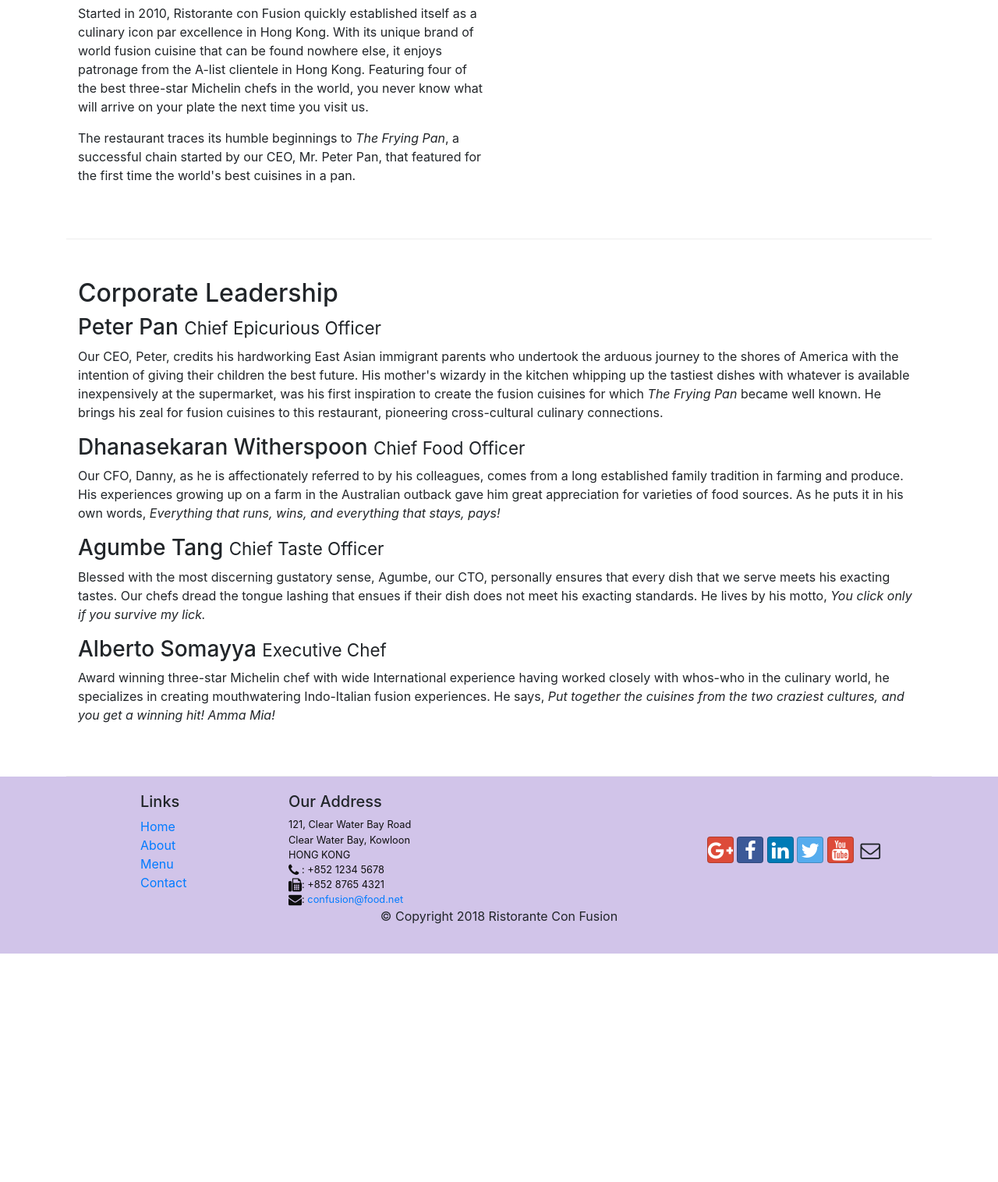
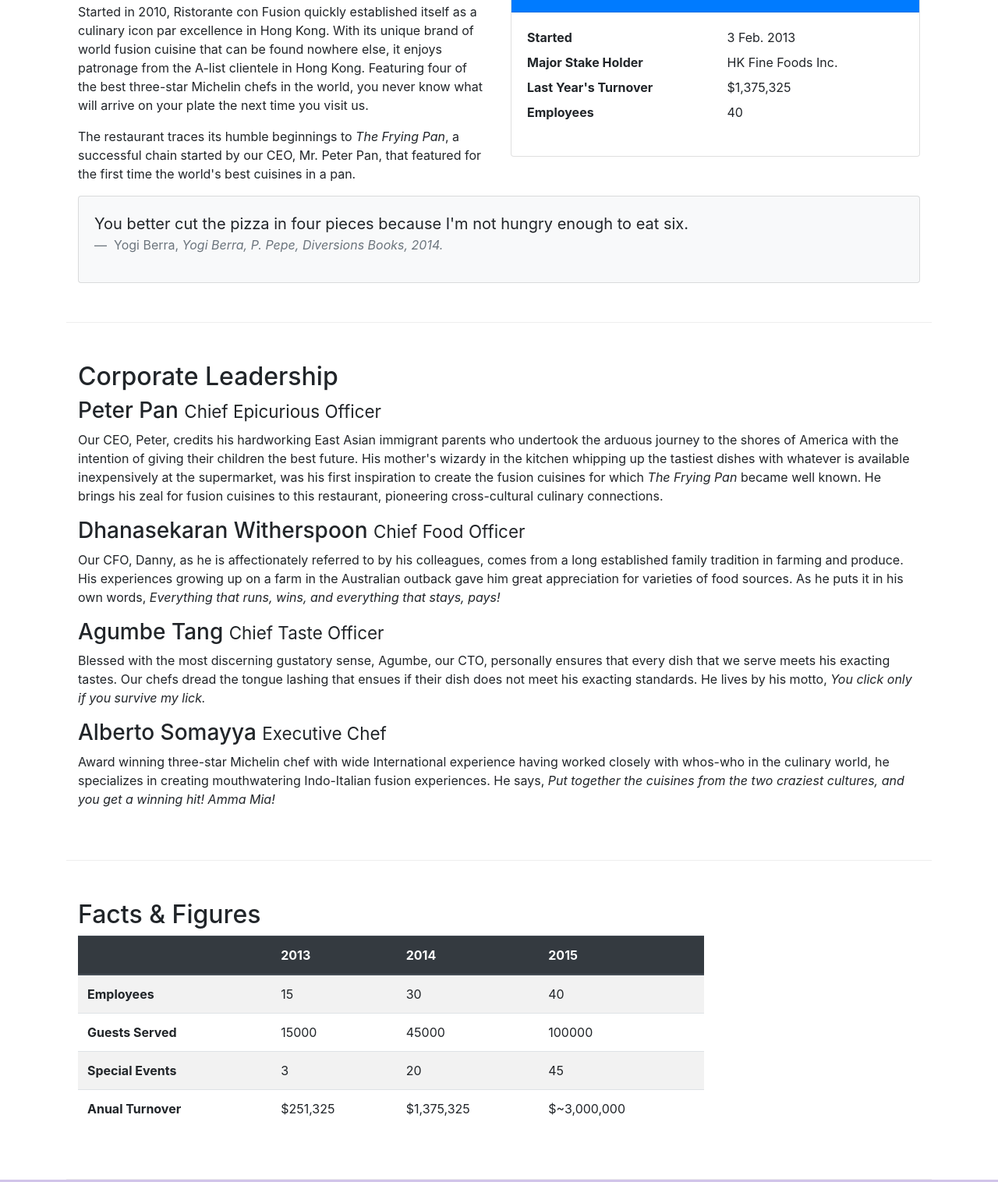
Before and after one commit to kiltro-dev/conFusion, a website: page aboutus.html in a window 1280 px wide. Shown: the part 558-2074 px from the top of the page at 78% size. Before the commit the page ends 1781 px from the top, so only its background shows below. Drawn offline with nearby package versions, Linux system fonts and the light colour scheme.

Commit message:
table and cards

```diff
--- a/aboutus.html
+++ b/aboutus.html
@@ -63,18 +63,44 @@
             </div>
         </div>
 
-        <div class="row row-content align-items-center">
-            <div class="col-12 col-sm-6">
+        <div class="row row-content">
+            <div class="col-sm-6">
                 <h2>Our History</h2>
                 <p>Started in 2010, Ristorante con Fusion quickly established itself as a culinary icon par excellence in Hong Kong. With its unique brand of world fusion cuisine that can be found nowhere else, it enjoys patronage from the A-list clientele in Hong Kong.  Featuring four of the best three-star Michelin chefs in the world, you never know what will arrive on your plate the next time you visit us.</p>
                 <p>The restaurant traces its humble beginnings to <em>The Frying Pan</em>, a successful chain started by our CEO, Mr. Peter Pan, that featured for the first time the world's best cuisines in a pan.</p>
             </div>
-            <div class="col col-sm">
+            <div class="col-sm mb-2">
+                <div class="card">
+                    <h3 class="card-header bg-primary text-white">Facts an Glance</h3>
+                    <div class="card-body">
+                        <dl class="row">
+                            <dt class="col-6">Started</dt>
+                            <dd class="col-6">3 Feb. 2013</dd>
+                            <dt class="col-6">Major Stake Holder</dt>
+                            <dd class="col-6">HK Fine Foods Inc.</dd>
+                            <dt class="col-6">Last Year's Turnover</dt>
+                            <dd class="col-6">$1,375,325</dd>
+                            <dt class="col-6">Employees</dt>
+                            <dd class="col-6">40</dd>
+                        </dl>
+                    </div>
+                </div>
+            </div>
+            <div class="col-12">
+                <div class="card card-body bg-light">
+                    <blockquote class="blockquote">
+                        <p class="mb-0">You better cut the pizza in four pieces because I'm not hungry enough to eat six.</p>
+                        <footer class="blockquote-footer">
+                            Yogi Berra,
+                            <cite title="Source Title">
+                                Yogi Berra, P. Pepe, Diversions Books, 2014.
+                            </cite>
+                        </footer>
+                    </blockquote>
+                </div>
             </div>
         </div>
-
-
-        <div class="row row-content align-items-center">
+        <div class="row row-content">
             <div class="col-12">
                 <h2>Corporate Leadership</h2>
                 <h3>Peter Pan <small>Chief Epicurious Officer</small></h3>
@@ -86,6 +112,53 @@
                 <h3>Alberto Somayya <small>Executive Chef</small></h3>
                 <p class="d-none d-sm-block">Award winning three-star Michelin chef with wide International experience having worked closely with whos-who in the culinary world, he specializes in creating mouthwatering Indo-Italian fusion experiences. He says, <em>Put together the cuisines from the two craziest cultures, and you get a winning hit! Amma Mia!</em></p>
             </div>
+       </div>
+
+       <div class="row row-content">
+           <div class="col-12 col-md-9">
+               <h2>Facts &amp; Figures</h2>
+               <div class="table-responsive">
+                   <table class="table table-striped">
+                       <thead class="thead-dark">
+                           <tr>
+                               <th>&nbsp;</th>
+                               <th>2013</th>
+                               <th>2014</th>
+                               <th>2015</th>
+                           </tr>
+                       </thead>
+                       <tbody>
+                           <tr>
+                               <th>Employees</th>
+                               <td>15</td>
+                               <td>30</td>
+                               <td>40</td>
+                           </tr>
+                           <tr>
+                                <th>Guests Served</th>
+                                <td>15000</td>
+                                <td>45000</td>
+                                <td>100000</td>
+                            </tr>
+                            <tr>
+                                <th>Special Events</th>
+                                <td>3</td>
+                                <td>20</td>
+                                <td>45</td>
+                            </tr>
+                            <tr>
+                                <th>Anual Turnover</th>
+                                <td>$251,325</td>
+                                <td>$1,375,325</td>
+                                <td>$~3,000,000</td>
+                            </tr>
+                       </tbody>
+                   </table>
+               </div>
+           </div>
+           <div class="col-12 col sm-3">
+
+           </div>
        </div>
 
     </div>
```
